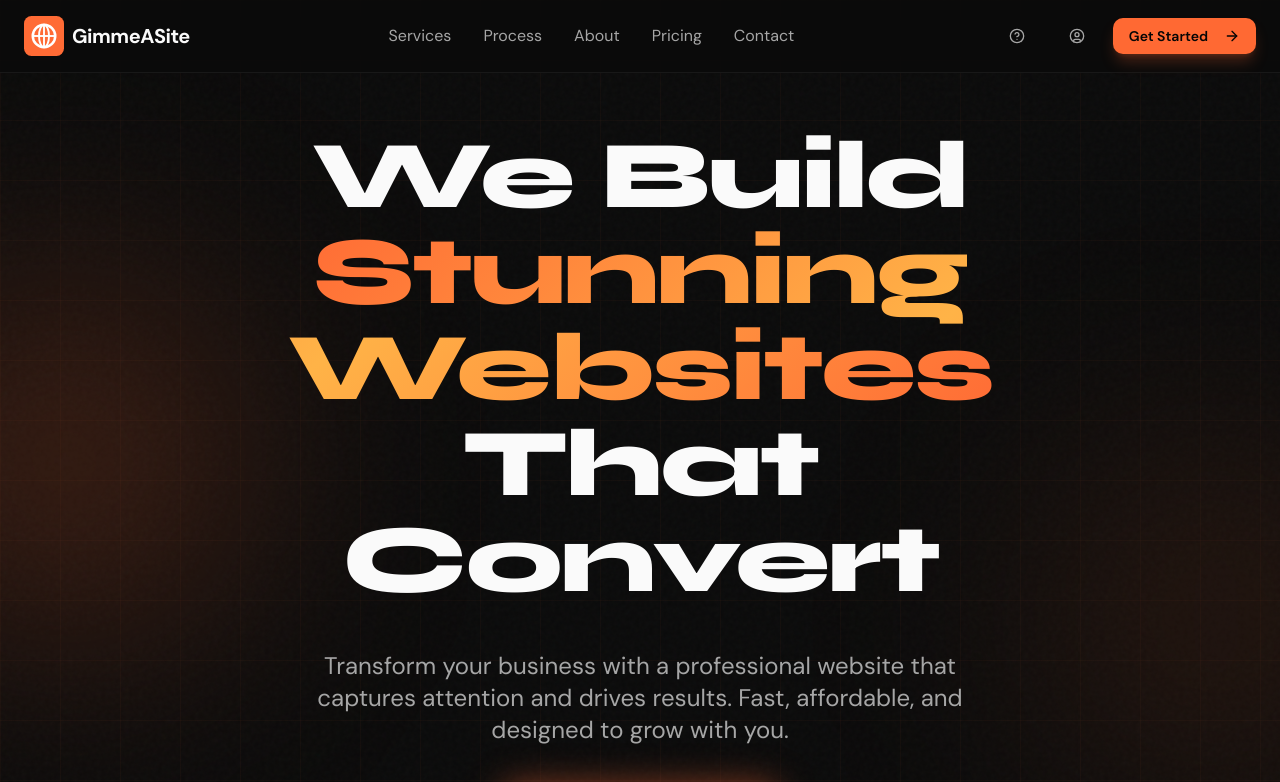
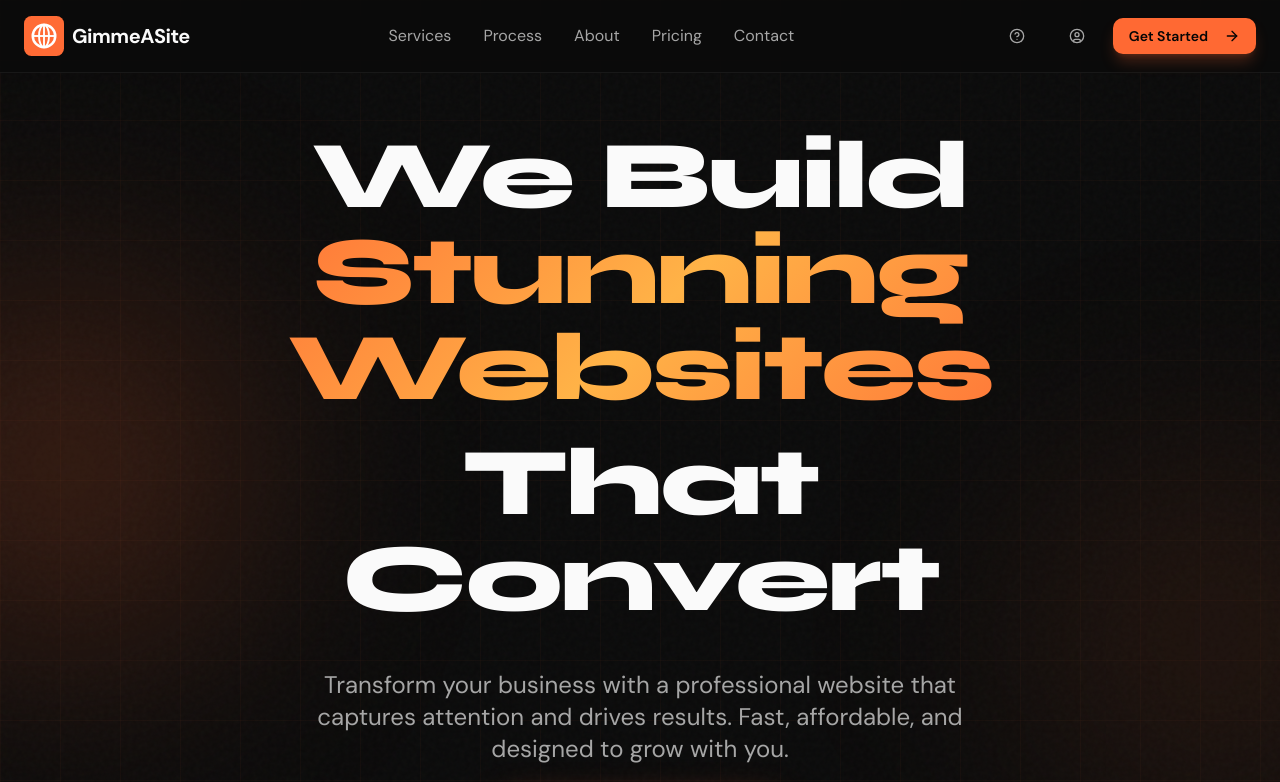
Before and after one commit to matrixfrr/GimmeASite, a Next.js app: page / in a window 1280 px wide. Shown: the top 782 px of the page. Built offline with nearby package versions, Linux system fonts and the light colour scheme.

Commit message:
Fix descender clipping in gradient-text with padding-bottom

```diff
--- a/src/app/globals.css
+++ b/src/app/globals.css
@@ -128,6 +128,8 @@
   -webkit-background-clip: text;
   -webkit-text-fill-color: transparent;
   background-clip: text;
+  padding-bottom: 0.2em;
+  display: inline-block;
 }
 
 /* Fix for cut-off descenders in headings */
```
